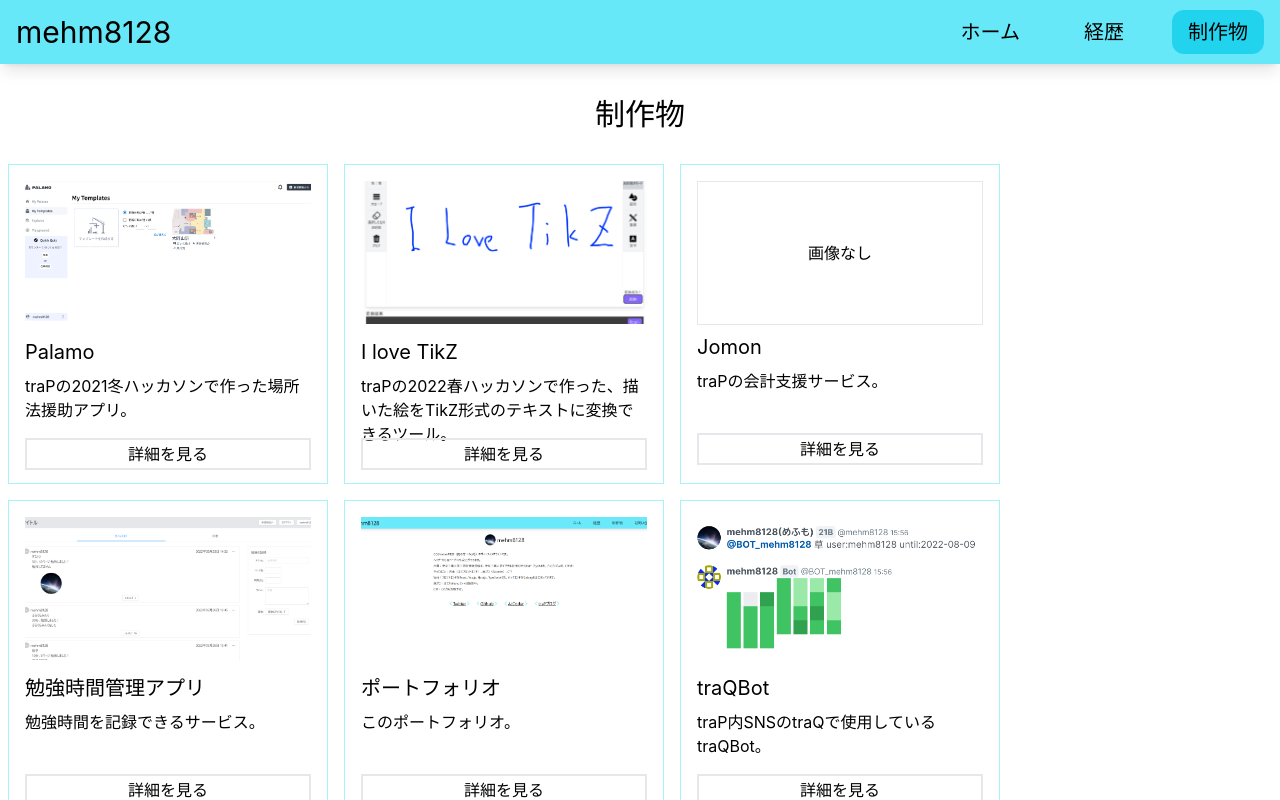
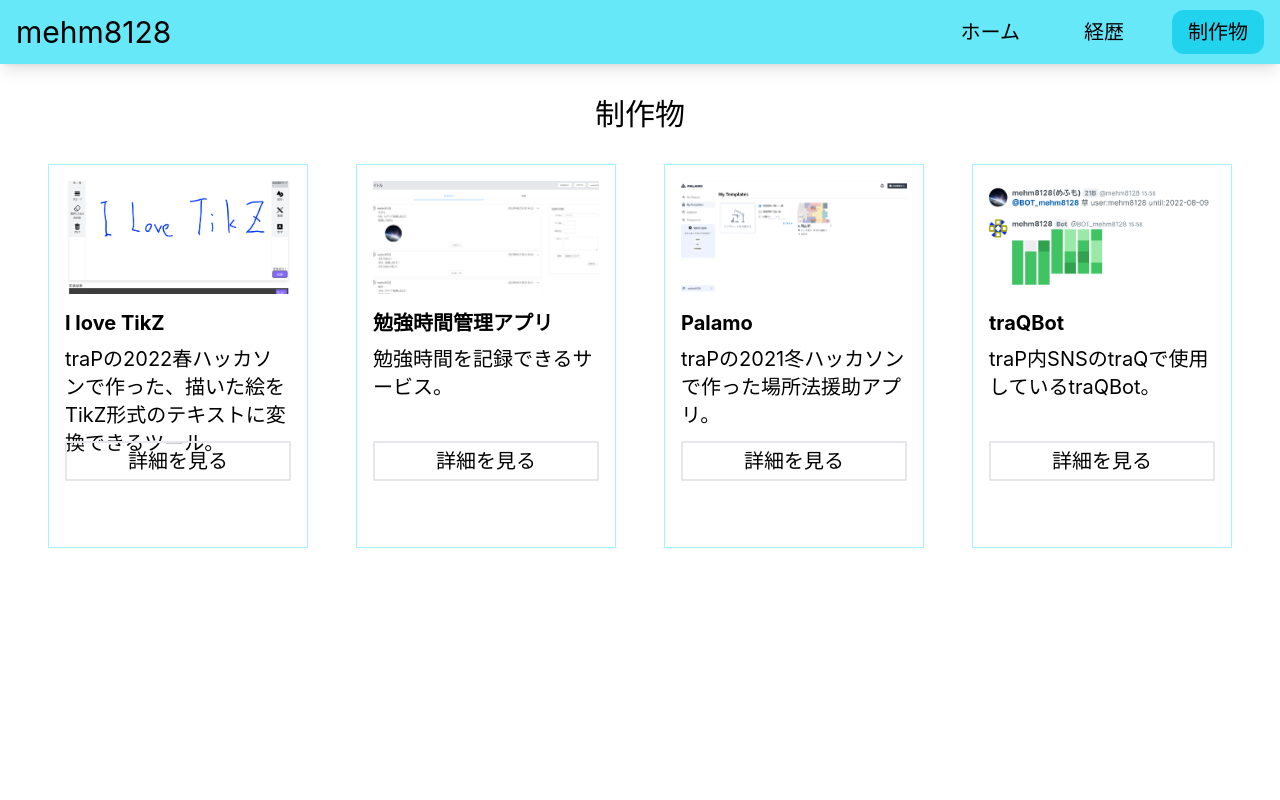
Before and after one commit to mehm8128/mehm8128-portfolio, a Next.js app: page /works in a window 1280 px wide. Built offline with nearby package versions, Linux system fonts and the light colour scheme.

Commit message:
fix design

```diff
--- a/src/components/ModalWrapper.tsx
+++ b/src/components/ModalWrapper.tsx
@@ -7,7 +7,7 @@ export const ModalWrapper: React.FC<Props> = ({ children, onClose }) => {
 	return (
 		<div className='z-3 fixed top-0 left-0 h-full w-full bg-gray-300/50' onClick={onClose}>
 			<div
-				className='h-6/7 w-6/7 md:w-5/7 absolute inset-0 my-auto mx-auto overflow-y-scroll bg-white p-4 shadow-lg'
+				className='h-6/7 w-6/7 md:w-4/7 absolute inset-0 my-auto mx-auto overflow-y-scroll bg-white py-4 px-12 shadow-lg'
 				onClick={(e) => e.stopPropagation()}
 			>
 				{children}
--- a/src/components/Work.tsx
+++ b/src/components/Work.tsx
@@ -10,16 +10,16 @@ export const Work: React.FC<Props> = ({ work, setCurrentWork }) => {
 	const { title, imagePath, description } = work
 
 	return (
-		<div className='h-80 w-80 border border-cyan-200 p-4'>
+		<div className='h-96 border border-cyan-200 p-4'>
 			{imagePath ? (
 				<Image alt='' className='object-cover' height={160} src={imagePath} width={320} />
 			) : (
-				<div className='flex h-36 items-center justify-center border'>画像なし</div>
+				<div className='flex h-40 items-center justify-center border'>画像なし</div>
 			)}
-			<h3 className='py-2 text-xl'>{title}</h3>
-			<p className='h-16'>{description}</p>
+			<h3 className='py-2 text-xl font-bold'>{title}</h3>
+			<p className='h-24'>{description}</p>
 			<button
-				className='h-8 w-full border-2 hover:border-cyan-300'
+				className='h-10 w-full border-2 py-1 hover:border-cyan-300'
 				onClick={() => setCurrentWork(work)}
 			>
 				詳細を見る
--- a/src/constants/works.ts
+++ b/src/constants/works.ts
@@ -1,4 +1,4 @@
-export interface Link {
+interface Link {
 	name: string
 	url: string
 }
@@ -14,15 +14,6 @@ export interface WorkType {
 
 export const works: WorkType[] = [
 	{
-		title: 'Palamo',
-		productLink: 'https://frontend-opal-delta-19.vercel.app',
-		links: [{ name: 'Github', url: 'https://github.com/mehm8128/frontend' }],
-		description: 'traPの2021冬ハッカソンで作った場所法援助アプリ。',
-		longDescription:
-			'traPの2021冬ハッカソンで作った場所法援助アプリ。クライアントを担当した。クライアントはReact+TypeScript、サーバーはgolangで作られている。\n自分が担当したのは宮殿一覧、テンプレート一覧やクイズ機能、通信周りなど。',
-		imagePath: '/assets/palamo.png',
-	},
-	{
 		title: 'I love TikZ',
 		productLink: 'https://hackathon-22spring-13.github.io/client/',
 		links: [
@@ -31,17 +22,8 @@ export const works: WorkType[] = [
 		],
 		description: 'traPの2022春ハッカソンで作った、描いた絵をTikZ形式のテキストに変換できるツール。',
 		longDescription:
-			'traPの2022春ハッカソンで作った、描いた絵をTikZ形式のテキストに変換できるツール。チームラボ賞をいただいた。\nクライアントはNext.js+TypeScript+Windi CSS+Recoil+Fabric.js、サーバーはPython+Flask+SVG2TikZを使っている。自分はクライアントを担当した。Github Actionsを使ってcommit時に自動でGithub Pagesにデプロイできるようにしてある。',
+			'traPの2022春ハッカソンで作った、描いた絵をTikZ形式のテキストに変換できるツール。チームラボ賞をいただいた。\nクライアントはNext.js+TypeScript+Windi CSS+Recoil+Fabric.js、サーバーはPython+Flask+SVG2TikZを使っている。自分はクライアントを1人で担当した。',
 		imagePath: '/assets/IloveTikZ.png',
-	},
-	{
-		title: 'Jomon',
-		productLink: '',
-		links: [{ name: 'Github', url: 'https://github.com/traPtitech/Jomon-UI' }],
-		description: 'traPの会計支援サービス。',
-		longDescription:
-			'traPの会計支援サービス。Vue.jsで作られていて、状態管理にPinia、CSSにWindi CSSが使われている。まだ開発中。',
-		imagePath: '',
 	},
 	{
 		title: '勉強時間管理アプリ',
@@ -62,13 +44,13 @@ export const works: WorkType[] = [
 		imagePath: '/assets/study.png',
 	},
 	{
-		title: 'ポートフォリオ',
-		productLink: 'https://mehm8128-portfolio.vercel.app/',
-		links: [{ name: 'Github', url: 'https://github.com/mehm8128/mehm8128-portfolio' }],
-		description: 'このポートフォリオ。',
+		title: 'Palamo',
+		productLink: 'https://frontend-opal-delta-19.vercel.app',
+		links: [{ name: 'Github', url: 'https://github.com/mehm8128/frontend' }],
+		description: 'traPの2021冬ハッカソンで作った場所法援助アプリ。',
 		longDescription:
-			'前に使っていたものをデザインや使う技術を変えて作り直した。Next.jsで作り、UIフレームワークにWindi CSSを使っている。',
-		imagePath: '/assets/portfolio.png',
+			'traPの2021冬ハッカソンで作った場所法援助アプリ。クライアントを担当した。クライアントはReact+TypeScript、サーバーはGoで作られている。\n自分が担当したのは宮殿一覧、テンプレート一覧やクイズ機能、通信周りなど。',
+		imagePath: '/assets/palamo.png',
 	},
 	{
 		title: 'traQBot',
@@ -76,16 +58,7 @@ export const works: WorkType[] = [
 		links: [{ name: 'Github', url: 'https://github.com/mehm8128/traq-mehm8128-bot' }],
 		description: 'traP内SNSのtraQで使用しているtraQBot。',
 		longDescription:
-			'Node.jsを使ってtraQBotを作った(traQとはtraP内SNS)。ライブラリはhubot-traqを使った。デプロイはtraP内サービスのshowcaseを使っている。機能はGithubのReadme参照。',
+			'Node.jsを使ってtraQBotを作った。ライブラリはhubot-traqを使った。デプロイはtraP内サービスのshowcaseを使っている。機能はGithubのReadme参照。',
 		imagePath: '/assets/traQBot.png',
 	},
-	{
-		title: 'comiQ',
-		productLink: '',
-		links: [{ name: 'Github', url: 'https://github.com/hackathon-22-digicon-team4/comiQ-UI' }],
-		description: 'digicon-hackathonで作った漫画閲覧サイトの新機能デモアプリ。',
-		longDescription:
-			'digicon-hackathonで作った漫画閲覧サイトの新機能デモアプリ。Vue.jsで作った。漫画にスタンプを押して他のユーザーと共有する機能と、押したスタンプから過去に読んだシーンを振り返る機能がある(画像はデモで使用した漫画の著作権の関係で漫画画像が映っていないものになっています)。',
-		imagePath: '/assets/comiQ.png',
-	},
 ]
--- a/src/pages/_app.tsx
+++ b/src/pages/_app.tsx
@@ -12,7 +12,7 @@ function MyApp({ Component, pageProps }: AppProps) {
 				<title>mehm8128-portfolio</title>
 			</Head>
 			<Header />
-			<main className='pt-26 h-screen overflow-y-scroll md:pt-16'>
+			<main className='pt-26 h-screen overflow-y-scroll text-xl md:pt-16'>
 				<Component {...pageProps} />
 			</main>
 		</>
--- a/src/pages/index.tsx
+++ b/src/pages/index.tsx
@@ -23,10 +23,8 @@ const Home: NextPage<Props> = ({ updatedDate }) => {
 				<p>ここはmehm8128（読み方：めふも）のポートフォリオサイトです。</p>
 				<ul>
 					<li>所属：東京工業大学工学院情報通信系、東京工業大学デジタル創作同好会traP</li>
-					<li>やってること：Web（主にフロントエンド）</li>
-					<li>
-						Web：フロントエンドはReact、Vue.js、Next.js、TypeScriptなど、バックエンドはGolangを主に使っています。
-					</li>
+					<li>フロントエンド：React、Vue.js、Next.js、TypeScriptなど</li>
+					<li>バックエンド：Go</li>
 				</ul>
 			</div>
 			<ul className='mt-12 flex flex-wrap justify-center gap-12 text-2xl'>
--- a/src/pages/works.tsx
+++ b/src/pages/works.tsx
@@ -24,10 +24,10 @@ const Works: NextPage = () => {
 	return (
 		<>
 			<div className='flex justify-center py-8'>
-				<h2 className='flex items-center text-3xl'>制作物</h2>
+				<h2 className='text-3xl'>制作物</h2>
 			</div>
-			<div className='mx-2 mb-20'>
-				<ul className='flex flex-wrap justify-center gap-4 md:justify-start'>
+			<div className='px-12 pb-20'>
+				<ul className='grid grid-cols-4 gap-12'>
 					{works.map((work) => (
 						<li key={work.title}>
 							<Work setCurrentWork={handleSetCurrentWork} work={work} />
```
